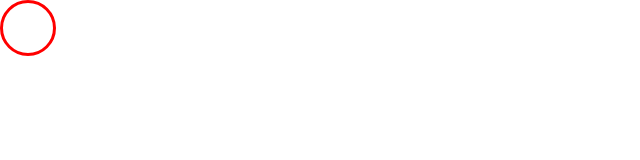
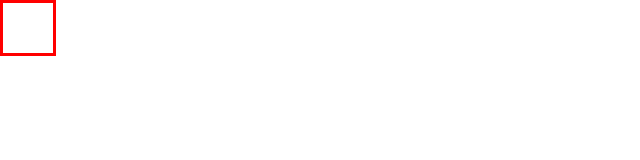
Before and after one commit to porinky0424-homework/sketching, a React (Create React App) app: page / in a window 1280 px wide. Shown: the top 160 px of the page, without its empty margins (0-640 px from the left). Built offline with nearby package versions, Linux system fonts and the light colour scheme.

Commit message:
Add rectangle

```diff
--- a/src/components/field.tsx
+++ b/src/components/field.tsx
@@ -2,13 +2,16 @@ import React, { useEffect, useState } from 'react'
 import IconicElement from './iconicElement'
 import { Position } from '../constants/types/position'
 
+export type IconicElementShape = 'circle' | 'rectangle'
+
 export interface Info {
   id: number
+  iconicElementShape: IconicElementShape
   position: Position
 }
 
 export default function Field() {
-  const [infos, setInfos] = useState<Info[]>([{id: 1, position: {x:0, y:0}}])
+  const [infos, setInfos] = useState<Info[]>([{id: 1, iconicElementShape: 'rectangle', position: {x:0, y:0}}])
   const [elemntsCount, setElementsCount] = useState<number>(1)
 
   const setInfo = (info: Omit<Info, 'id'>) => {
@@ -30,7 +33,7 @@ export default function Field() {
     <>
     {
       infos.map((info) => {
-        return <IconicElement key={info.id} info={info} iconicElementShape='circle' setPosition={setPosition} />
+        return <IconicElement key={info.id} info={info} iconicElementShape={info.iconicElementShape} setPosition={setPosition} />
       })
     }
     </>
--- a/src/components/iconicElement.tsx
+++ b/src/components/iconicElement.tsx
@@ -1,9 +1,9 @@
 import Draggable, { DraggableData, DraggableEvent } from 'react-draggable';
 import React, {useEffect} from 'react'
 import { Position } from '../constants/types/position';
-import { Info } from './field'
+import { Info, IconicElementShape } from './field'
 
-type IconicElementShape = 'circle' | 'rectangle' | 'triangle'
+
 
 interface Props {
   info: Info
@@ -12,10 +12,19 @@ interface Props {
 }
 
 export default function IconicElement({ info, iconicElementShape, setPosition }: Props) {
-
   const onStop = (e: DraggableEvent, data: DraggableData) => {
     console.log({x: data.lastX, y: data.lastY})
     setPosition({id: info.id, position: {x: data.lastX, y: data.lastY}})
+  }
+
+  const style: any = {width: 50, height: 50, border: 'solid 3px red', cursor: 'pointer'}
+
+  switch (iconicElementShape) {
+    case 'circle':
+      style.borderRadius = '50%'
+      break;
+    case 'rectangle':
+      break;
   }
 
   return (
@@ -23,7 +32,7 @@ export default function IconicElement({ info, iconicElementShape, setPosition }:
       position={{x: info.position.x, y: info.position.y}}
       onStop={onStop}
     >
-      <div style={{width: 50, height: 50, borderRadius: '50%', border: 'solid 3px red', cursor: 'pointer'}} />
+      <div style={style} />
     </Draggable>
   );
 }
```
